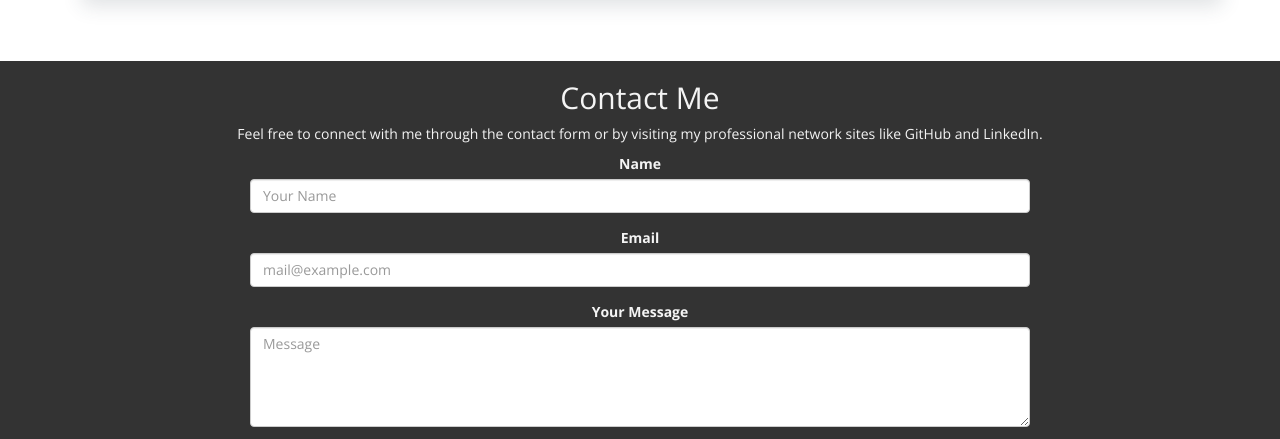
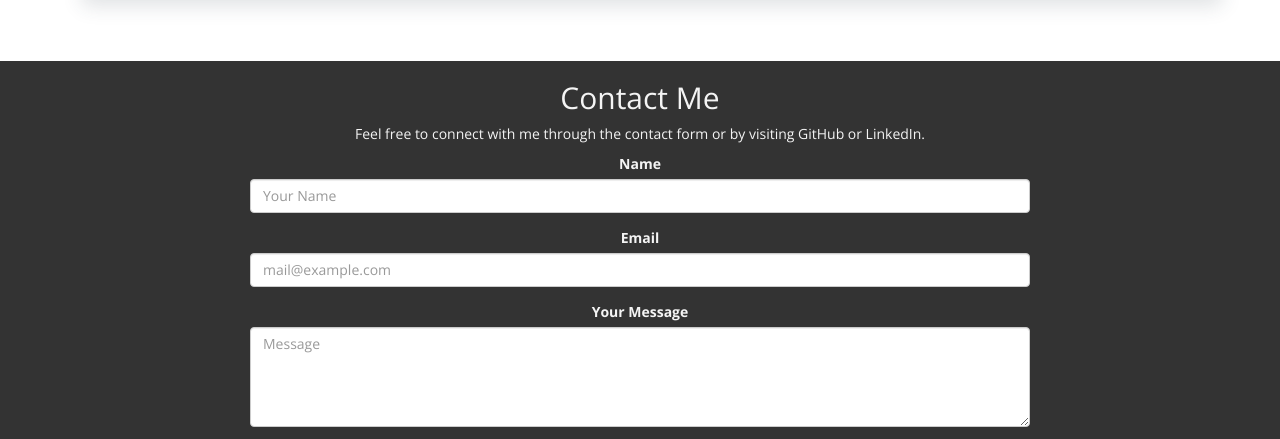
Before and after one commit to karthic-psa/Portfolio, a website: page index.html in a window 1280 px wide. Shown: the part 4000-4439 px from the top of the page. Drawn offline with nearby package versions, Linux system fonts and the light colour scheme; a web font is replaced by a local one.

Commit message:
edit in contact me

```diff
--- a/index.html
+++ b/index.html
@@ -779,7 +779,7 @@
         <div class="contact-section">
             <div class="container">
               <h2>Contact Me</h2>
-              <p>Feel free to connect with me through the contact form or by visiting my professional network sites like GitHub and LinkedIn.</p>
+              <p>Feel free to connect with me through the contact form or by visiting GitHub or LinkedIn.</p>
               <div class="row">
                 <div class="col-md-8 col-md-offset-2">
                    <form class="form-horizontal" action="https://formspree.io/karthic.psa@gmail.com" method="post" enctype="text/plain">
```
